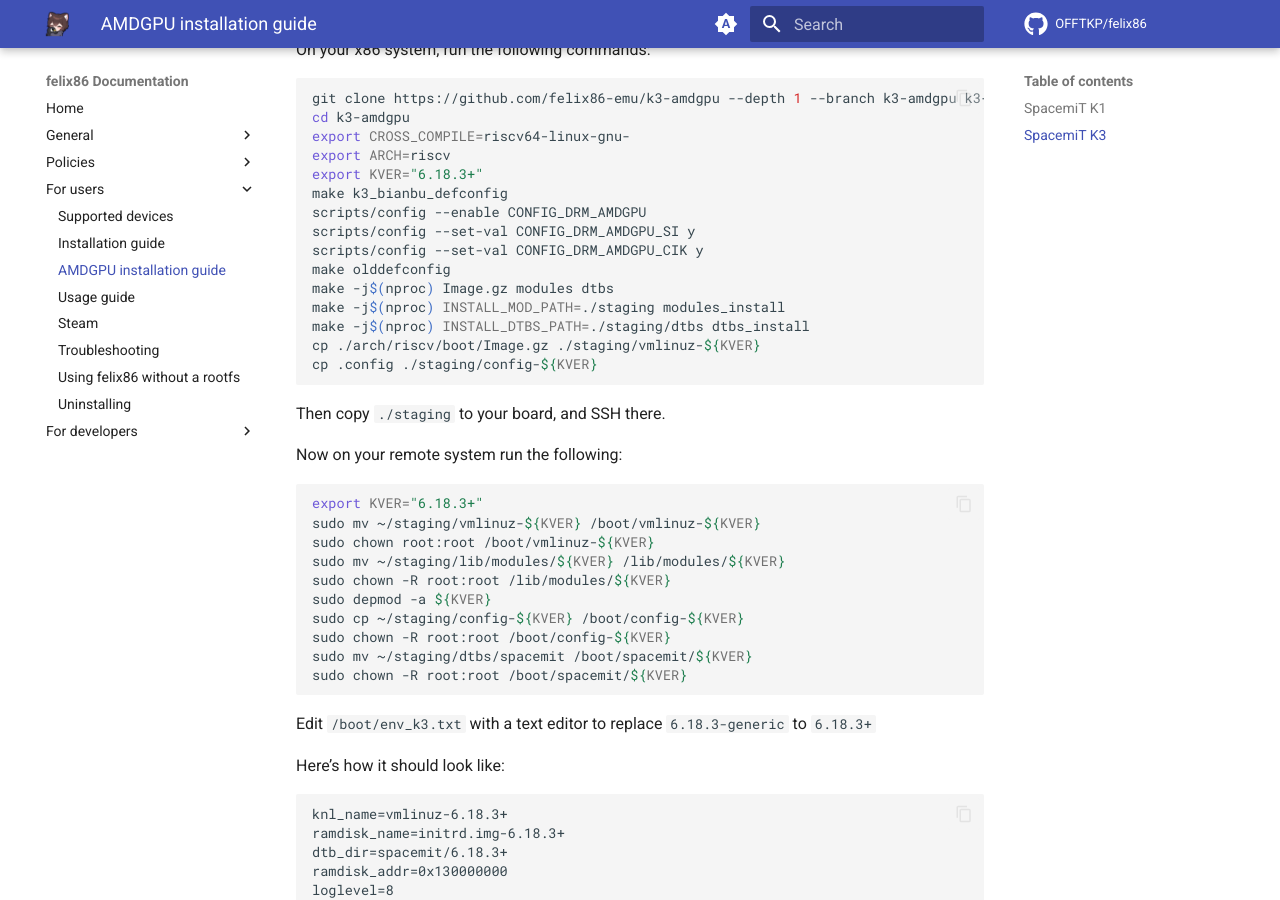
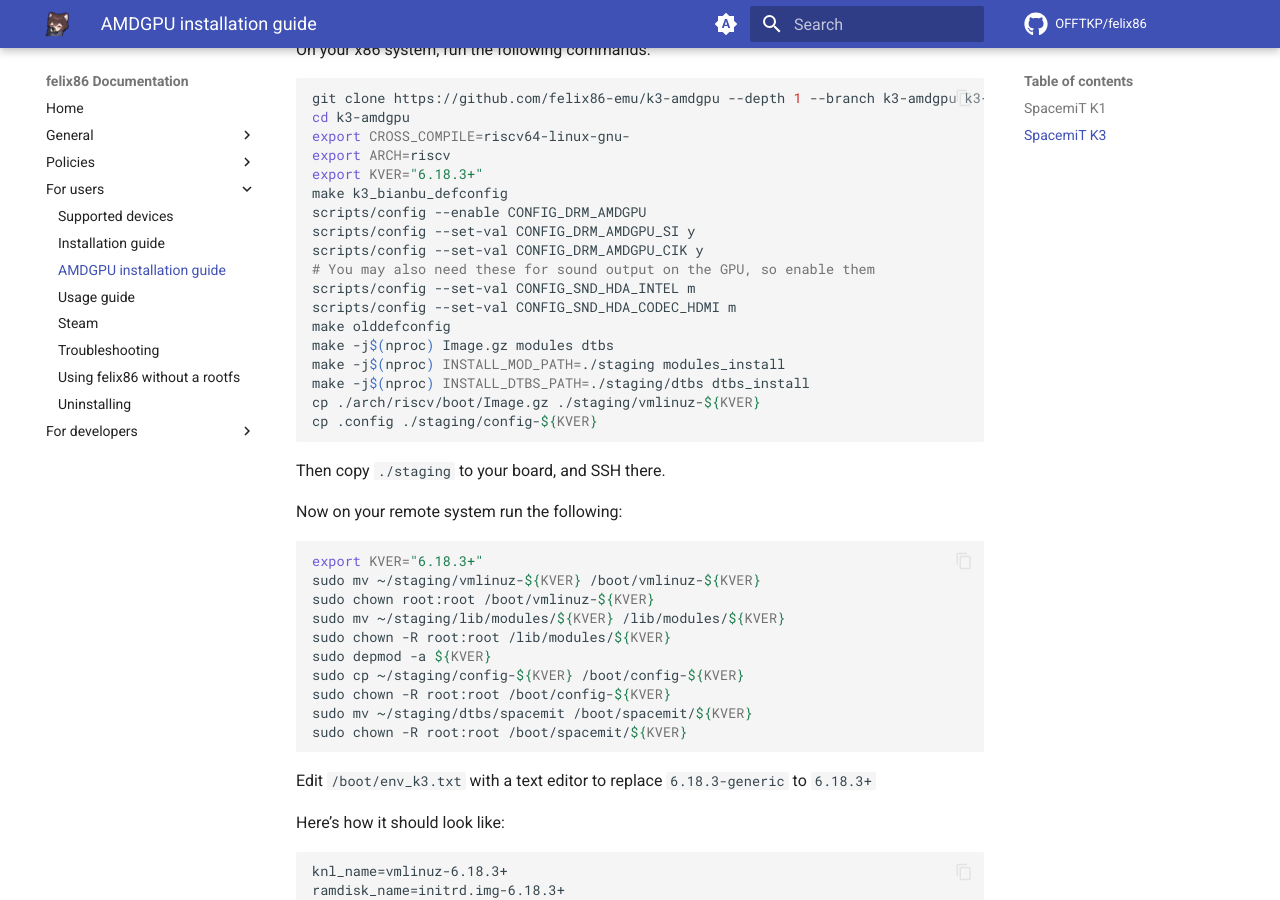
Before and after one commit to felix86-emu/docs, an MkDocs documentation site: the page built from docs/users/amdgpu.md, in a window 1280 px wide and 900 px high, scrolled down 712 px. Built offline with MkDocs 1.6.1 and Material for MkDocs 9.7.7, drawn with Linux system fonts in a browser that asks for light colours; comment, search, counter and statistics services are not loaded.

Commit message:
Add sound drivers

```diff
--- a/docs/users/amdgpu.md
+++ b/docs/users/amdgpu.md
@@ -31,6 +31,9 @@ make k3_bianbu_defconfig
 scripts/config --enable CONFIG_DRM_AMDGPU
 scripts/config --set-val CONFIG_DRM_AMDGPU_SI y
 scripts/config --set-val CONFIG_DRM_AMDGPU_CIK y
+# You may also need these for sound output on the GPU, so enable them
+scripts/config --set-val CONFIG_SND_HDA_INTEL m
+scripts/config --set-val CONFIG_SND_HDA_CODEC_HDMI m
 make olddefconfig
 make -j$(nproc) Image.gz modules dtbs
 make -j$(nproc) INSTALL_MOD_PATH=./staging modules_install
```
